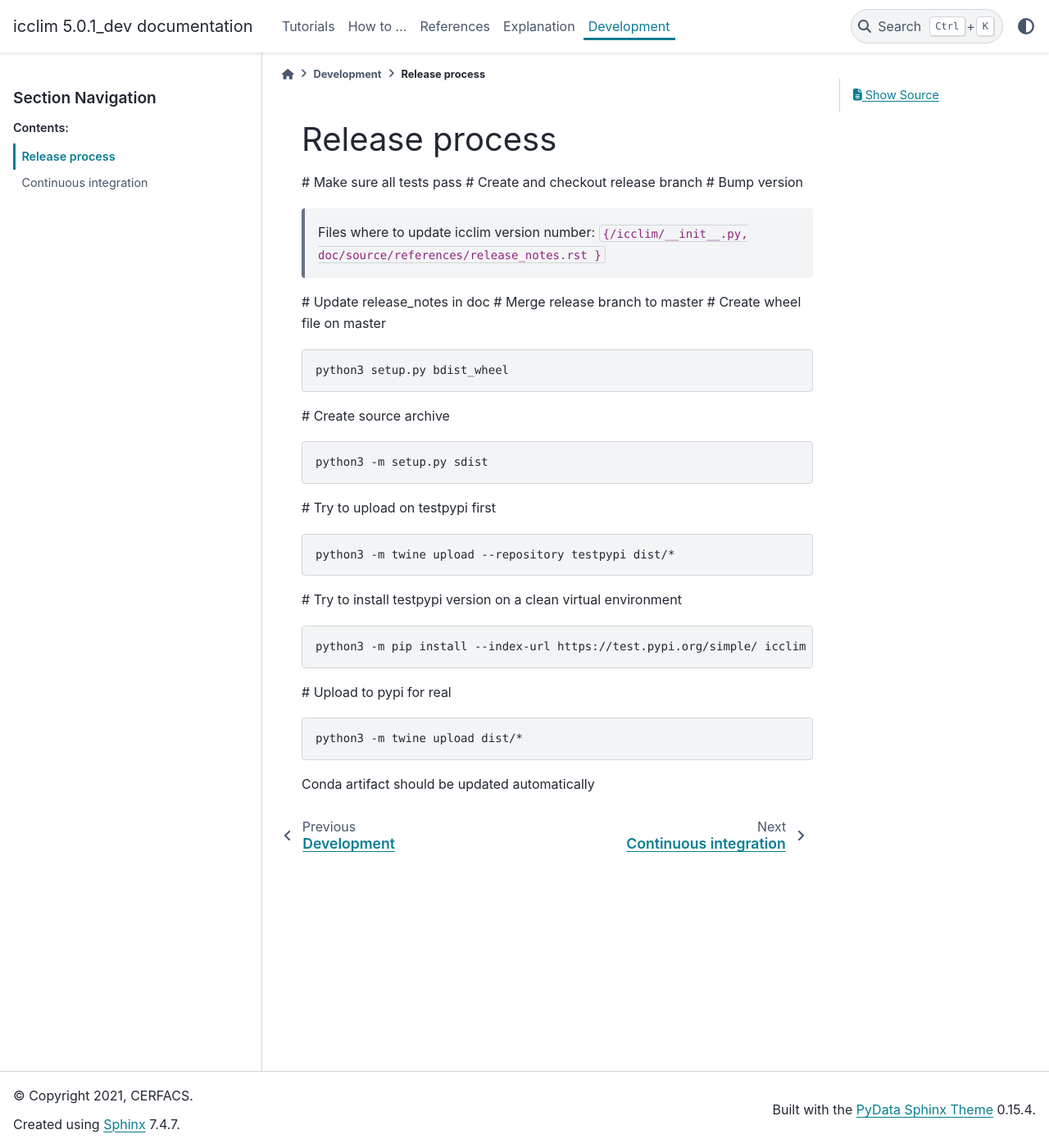
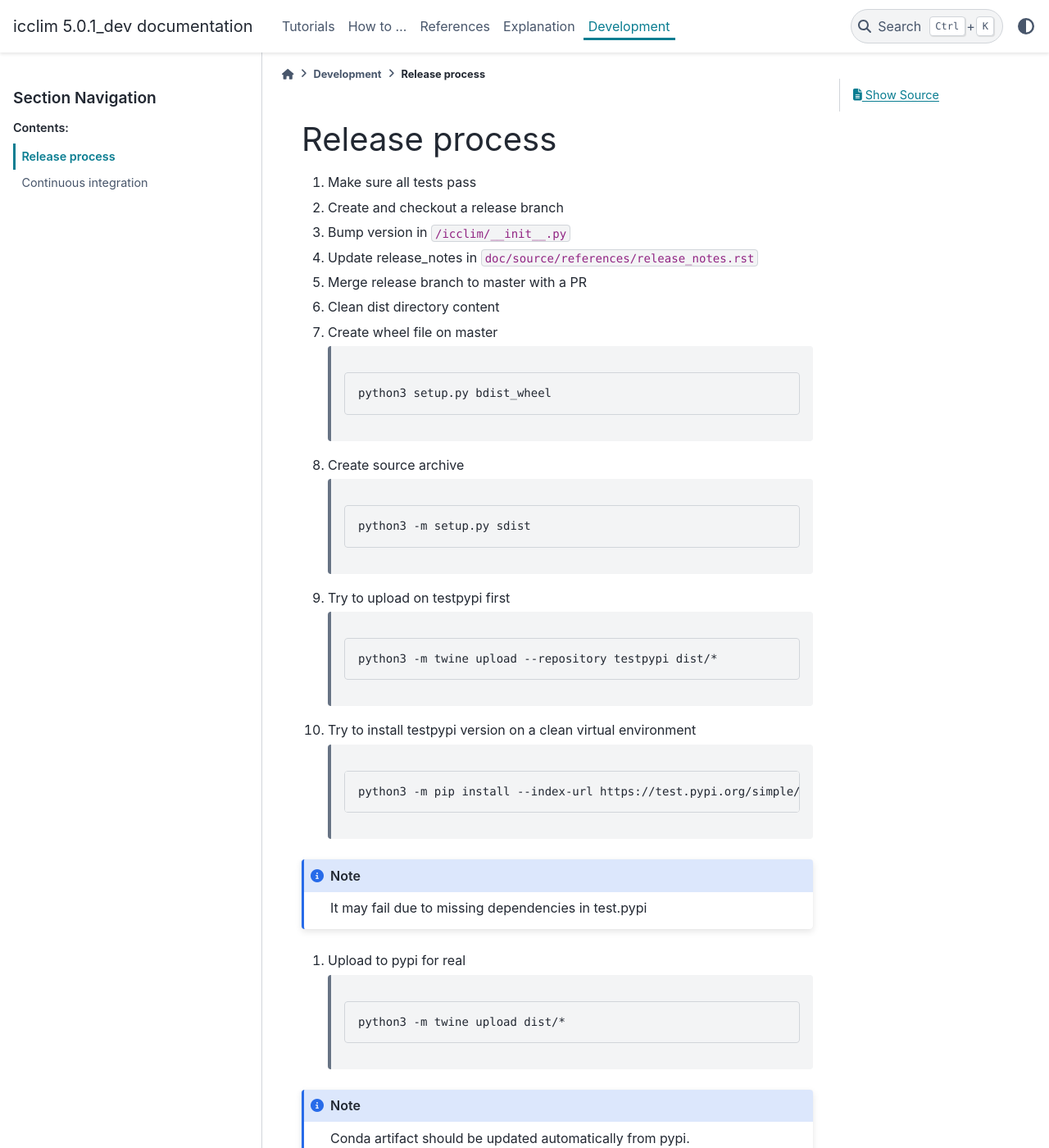
Before and after one commit to cerfacs-globc/icclim, a Sphinx documentation site: the page built from doc/source/dev/release_process.rst, in a window 1280 px wide and 1400 px high. Shown: the whole window at 82% size. Built offline with Sphinx 7.4.7 and the PyData theme 0.15.4, drawn with Linux system fonts in a browser that asks for light colours.

Commit message:
Doc: Update release process

```diff
--- a/doc/source/dev/release_process.rst
+++ b/doc/source/dev/release_process.rst
@@ -1,43 +1,46 @@
 Release process
 ===============
 
-# Make sure all tests pass
-# Create and checkout release branch
-# Bump version
+#. Make sure all tests pass
+#. Create and checkout a release branch
+#. Bump version in ``/icclim/__init__.py``
+#. Update release_notes in ``doc/source/references/release_notes.rst``
+#. Merge release branch to master with a PR
+#. Clean dist directory content
+#. Create wheel file on master
 
-    Files where to update icclim version number:
-    ``{/icclim/__init__.py, doc/source/references/release_notes.rst }``
+    .. code-block:: sh
 
-# Update release_notes in doc
-# Merge release branch to master
-# Create wheel file on master
+        python3 setup.py bdist_wheel
 
-.. code-block:: sh
+#. Create source archive
 
-    python3 setup.py bdist_wheel
+    .. code-block:: sh
 
-# Create source archive
+        python3 -m setup.py sdist
 
-.. code-block:: sh
+#. Try to upload on testpypi first
 
-    python3 -m setup.py sdist
+    .. code-block:: sh
 
-# Try to upload on testpypi first
+        python3 -m twine upload --repository testpypi dist/*
 
-.. code-block:: sh
+#. Try to install testpypi version on a clean virtual environment
 
-    python3 -m twine upload --repository testpypi dist/*
+    .. code-block:: sh
 
-# Try to install testpypi version on a clean virtual environment
+        python3 -m pip install --index-url https://test.pypi.org/simple/ icclim
 
-.. code-block:: sh
+.. note::
 
-    python3 -m pip install --index-url https://test.pypi.org/simple/ icclim
+    It may fail due to missing dependencies in test.pypi
 
-# Upload to pypi for real
+#. Upload to pypi for real
 
-.. code-block:: sh
+    .. code-block:: sh
 
-    python3 -m twine upload dist/*
+        python3 -m twine upload dist/*
 
-Conda artifact should be updated automatically
+.. note::
+
+    Conda artifact should be updated automatically from pypi.
```
